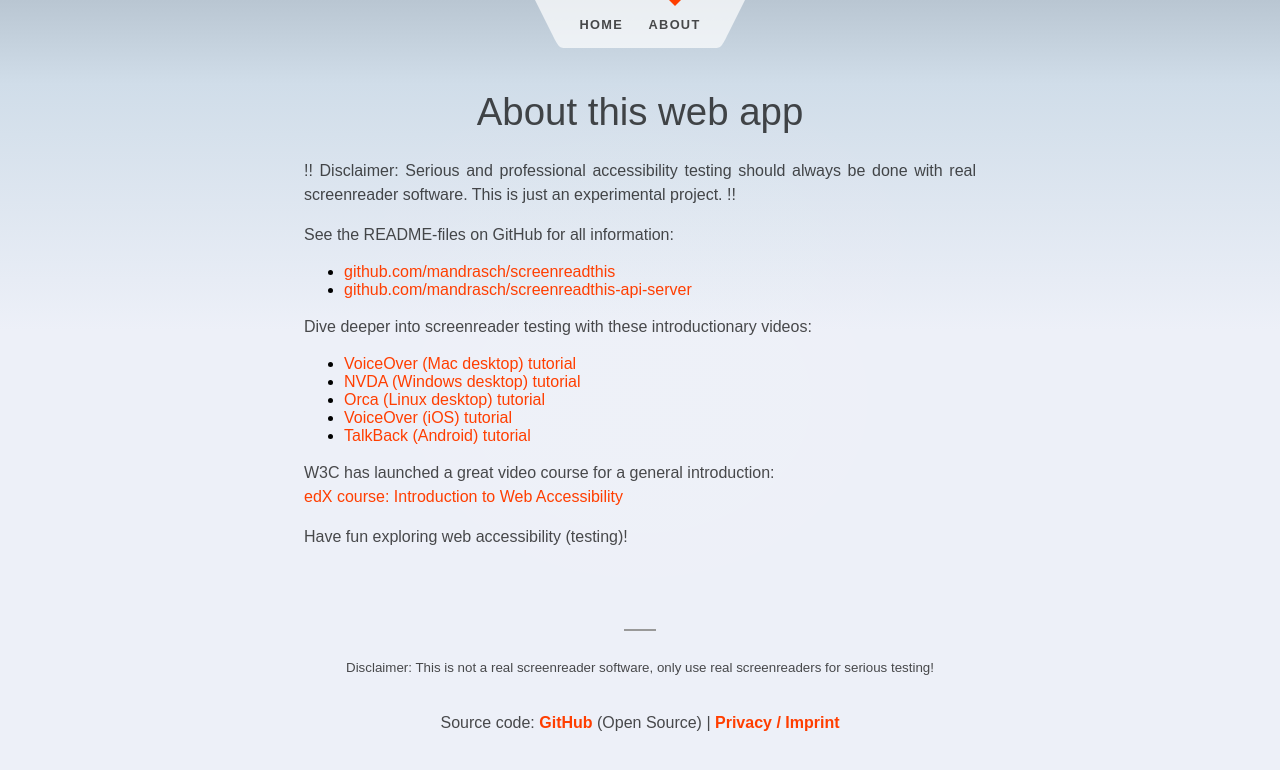
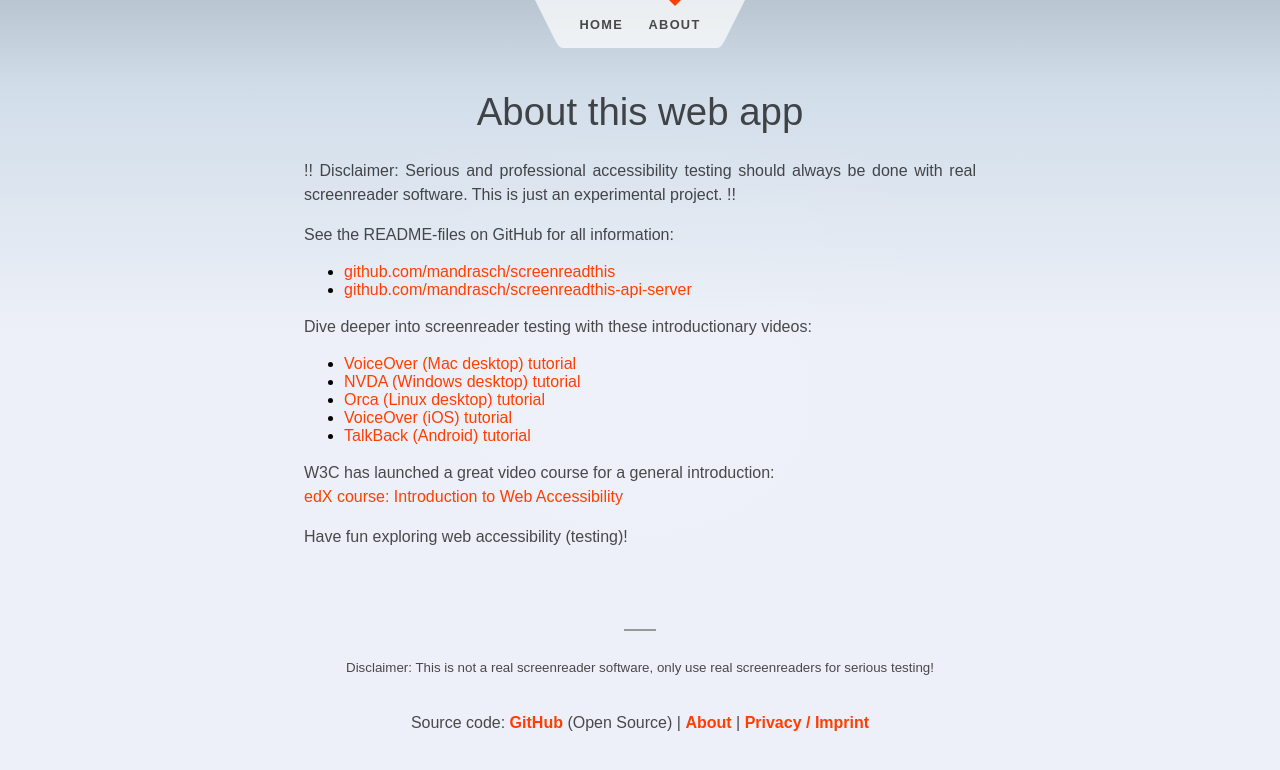
Before and after one commit to mandrasch/screenreadthis, a SvelteKit app: page /about in a window 1280 px wide. Shown: the top 770 px of the page. Built offline with nearby package versions, Linux system fonts and the light colour scheme.

Commit message:
improve output and add more warnings

```diff
--- a/src/routes/+layout.svelte
+++ b/src/routes/+layout.svelte
@@ -22,7 +22,8 @@
 			href="https://github.com/mandrasch/screenreadthis"
 			aria-label="Read more about this on the Github repository page">GitHub</a
 		>
-		(Open Source) | <a href="https://github.com/mandrasch/screenreadthis">Privacy / Imprint</a>
+		(Open Source) | <a href="/about">About</a> |
+		<a href="https://github.com/mandrasch/screenreadthis">Privacy / Imprint</a>
 	</p>
 </footer>
 
--- a/src/routes/+page.svelte
+++ b/src/routes/+page.svelte
@@ -295,13 +295,15 @@
 			{#if currentFocusedNodeIndex >= 0}
 				{currentFocusedNode?.role}: "{currentFocusedNode?.name}"
 
-				<pre style="font-size:12px;">{JSON.stringify(currentFocusedNode)}</pre>
+				<pre style="font-size:12px;margin-top:20px;">{JSON.stringify(currentFocusedNode)}</pre>
 			{:else if a11yTreeResult.hasOwnProperty('name')}
 				Site title: {a11yTreeResult?.name}
 			{:else}{/if}
+
+			<p style="margin-top:30px;margin-bottom:0;"><small>Please note: The speech output is generated by the browser via WebSpeech API. A real screenreader software would read this differently. This speech output is just meant for demonstrational purposes of the accessibility tree, not for serious accessibility testing.</small></p>
 		</div>
 		<div class="jsonTreeContainer">
-			<h2>Accessibility tree snapshot (via Puppeteer)</h2>
+			<h2>Full accessibility tree snapshot (via Puppeteer)</h2>
 
 			<JSONTree value={a11yTreeResult} />
 			<p>
```
